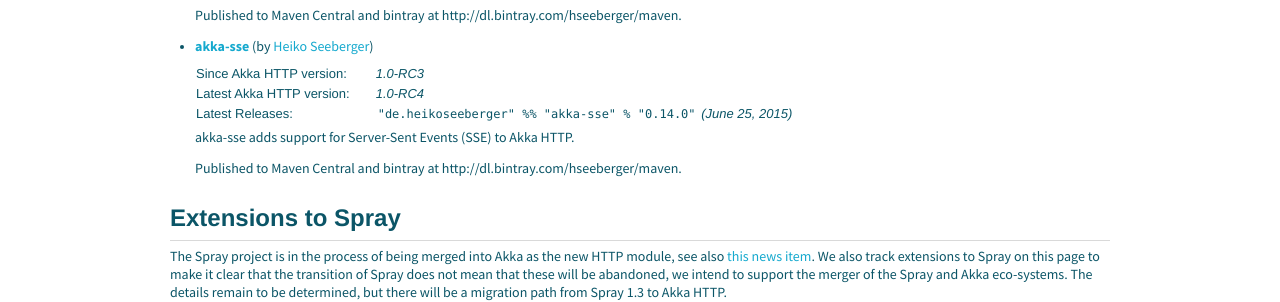
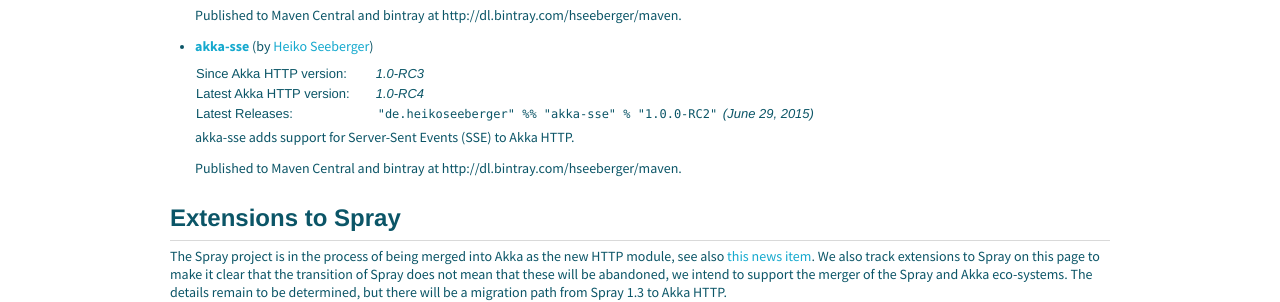
Before and after one commit to raboof/akka.github.com, a Jekyll site: the page built from community/index.md, in a window 1280 px wide and 900 px high, scrolled down 1674 px. Shown: the part 154-456 px from the top of the window. Built offline with Jekyll 4.4.1, drawn with Linux system fonts in a browser that asks for light colours.

Commit message:
Upgrade info about akka-sse on community page

```diff
--- a/community/index.md
+++ b/community/index.md
@@ -150,7 +150,7 @@
   <table class="stats">
   <tr><td>Since Akka HTTP version:</td><td>1.0-RC3</td></tr>
   <tr><td>Latest Akka HTTP version:</td><td>1.0-RC4</td></tr>
-  <tr><td>Latest Releases:</td><td><code>"de.heikoseeberger" %% "akka-sse" % "0.14.0"</code> (June 25, 2015)</td></tr>
+  <tr><td>Latest Releases:</td><td><code>"de.heikoseeberger" %% "akka-sse" % "1.0.0-RC2"</code> (June 29, 2015)</td></tr>
   </table>
 
   akka-sse adds support for Server-Sent Events (SSE) to Akka HTTP.
```
